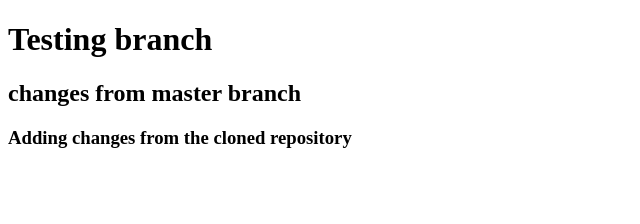
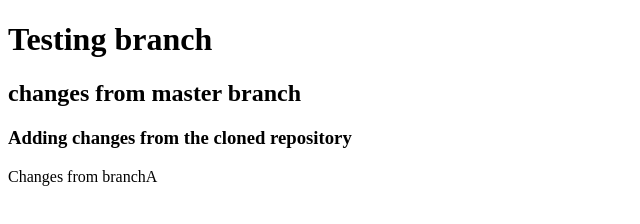
Before and after one commit to amalkk1994/git-practice, a plain HTML site: page test.html in a window 1280 px wide. Shown: the whole page, without its empty margins (0-640 px from the left). Drawn offline with Linux system fonts and the light colour scheme.

Commit message:
initial from branch a

```diff
--- a/test.html
+++ b/test.html
@@ -10,5 +10,6 @@
     <h1>Testing branch</h1>
     <h2>changes from master branch</h2>
     <h3>Adding changes from the cloned repository</h3>
+    <p>Changes from branchA</p>
   </body>
 </html>
```
